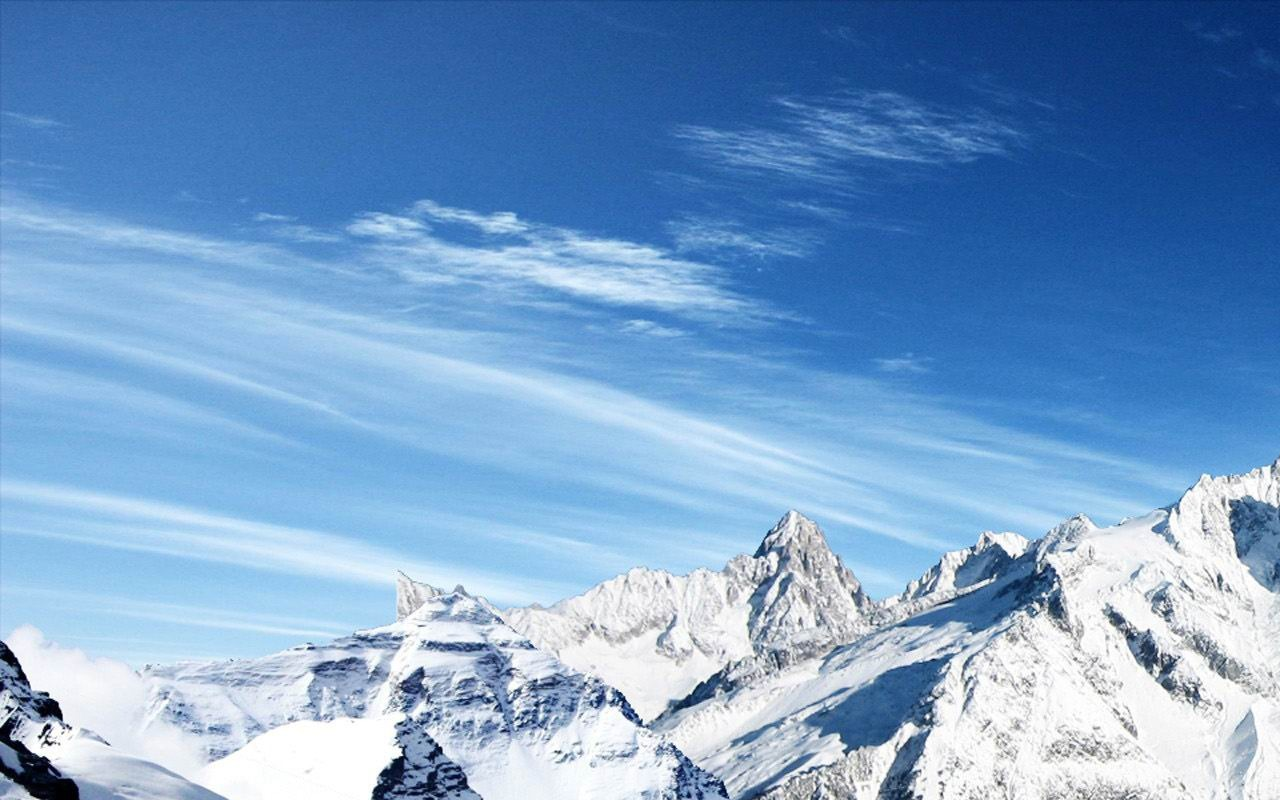
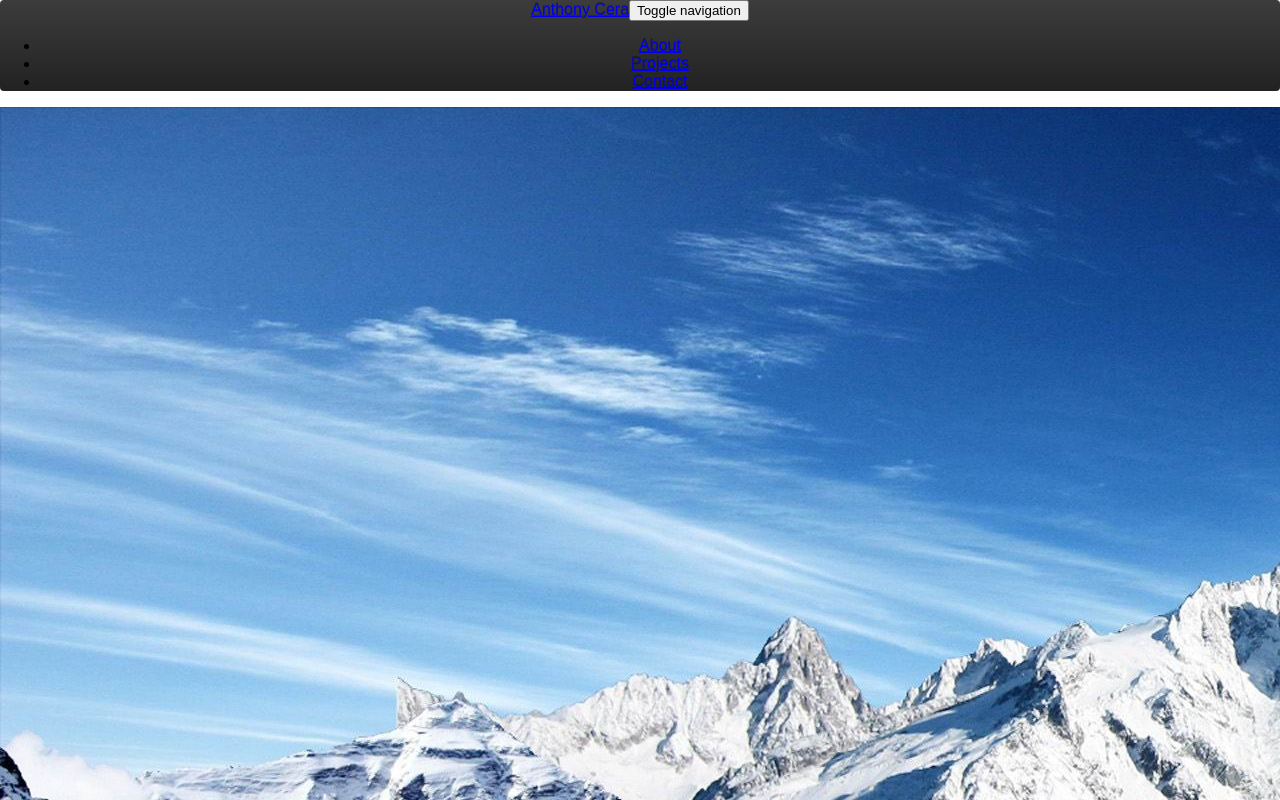
Before and after one commit to acecera/portfolio-react, a React (Create React App) app in the folder react-portfolio/: page / in a window 1280 px wide. Shown: the top 800 px of the page. Built offline with nearby package versions, Linux system fonts and the light colour scheme.

Commit message:
imported router and route, added those elements to the render function.

```diff
--- a/react-portfolio/src/App.jsx
+++ b/react-portfolio/src/App.jsx
@@ -1,5 +1,5 @@
 import React, { Component } from 'react';
-
+import {BrowserRouter as Router, Route} from "react-router-dom";
 import './App.css';
 import Jumbotron from "./Components/Jumbotron/Jumbotron";
 import Navbar from './Components/Navbar/MyNavbar';
@@ -8,10 +8,13 @@ import Navbar from './Components/Navbar/MyNavbar';
 class App extends Component {
   render() {
     return (
-      <div className="App">
-          {/* <Navbar /> */}
-          <Jumbotron />
-      </div>
+      <Router>
+         <div className="App">
+            <Navbar />
+            <Jumbotron />
+            <Route path="/" />
+        </div>
+      </Router>
     );
   }
 }
```
